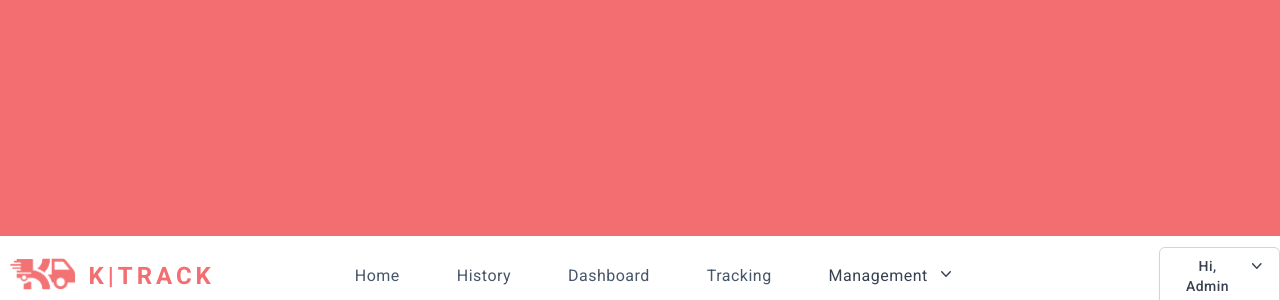
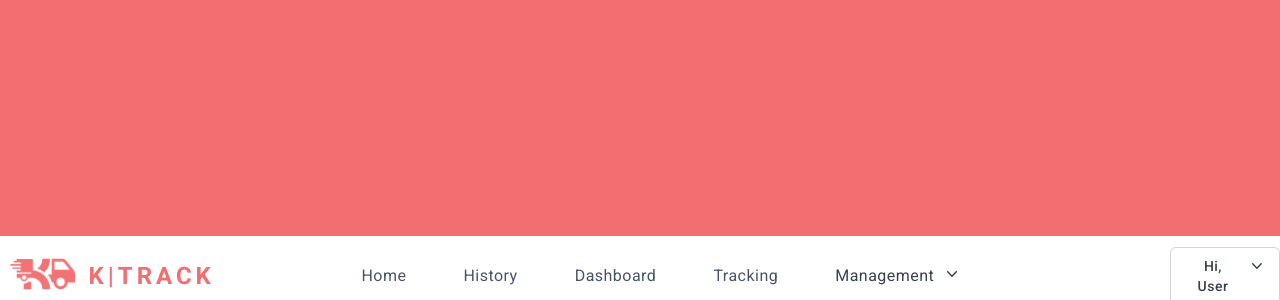
Before and after one commit to safitriherdian/view-tracking, a React (Create React App) app: page /selector in a window 1280 px wide. Shown: the part 564-864 px from the top of the page. Built offline with nearby package versions, Linux system fonts and the light colour scheme; the HTML template or start-up script is replaced by a standard one.

Commit message:
update navbar

```diff
--- a/src/components/navbar/Navbar.js
+++ b/src/components/navbar/Navbar.js
@@ -143,7 +143,7 @@ function Navbar() {
         <Menu as="div" className="relative inline-block text-left hide">
           <div>
             <Menu.Button className="inline-flex w-full justify-center rounded-md border border-gray-300 bg-white px-4 py-2 text-sm font-medium text-gray-700 shadow-sm hover:bg-gray-50">
-              Hi, Admin
+              Hi, User
               <ChevronDownIcon className="-mr-1 ml-2 h-5 w-5" aria-hidden="true" />
             </Menu.Button>
           </div>
```
